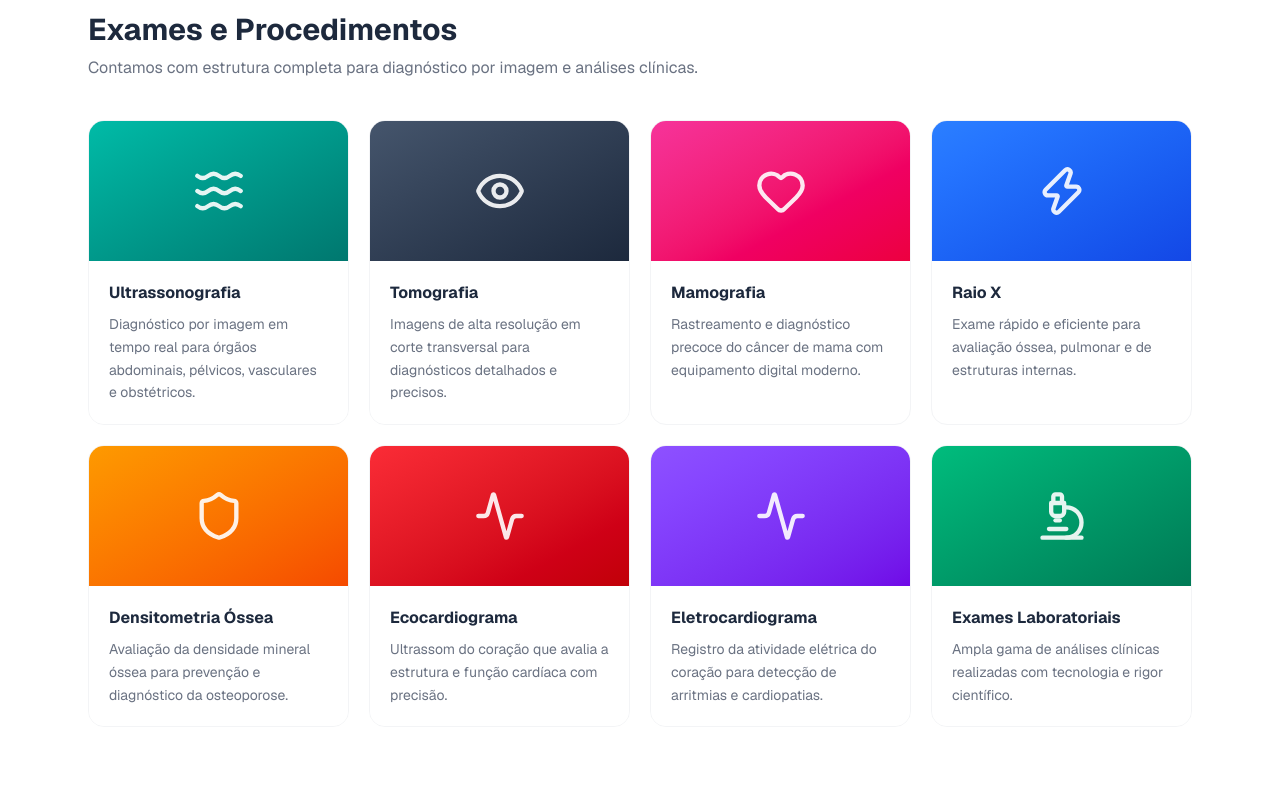
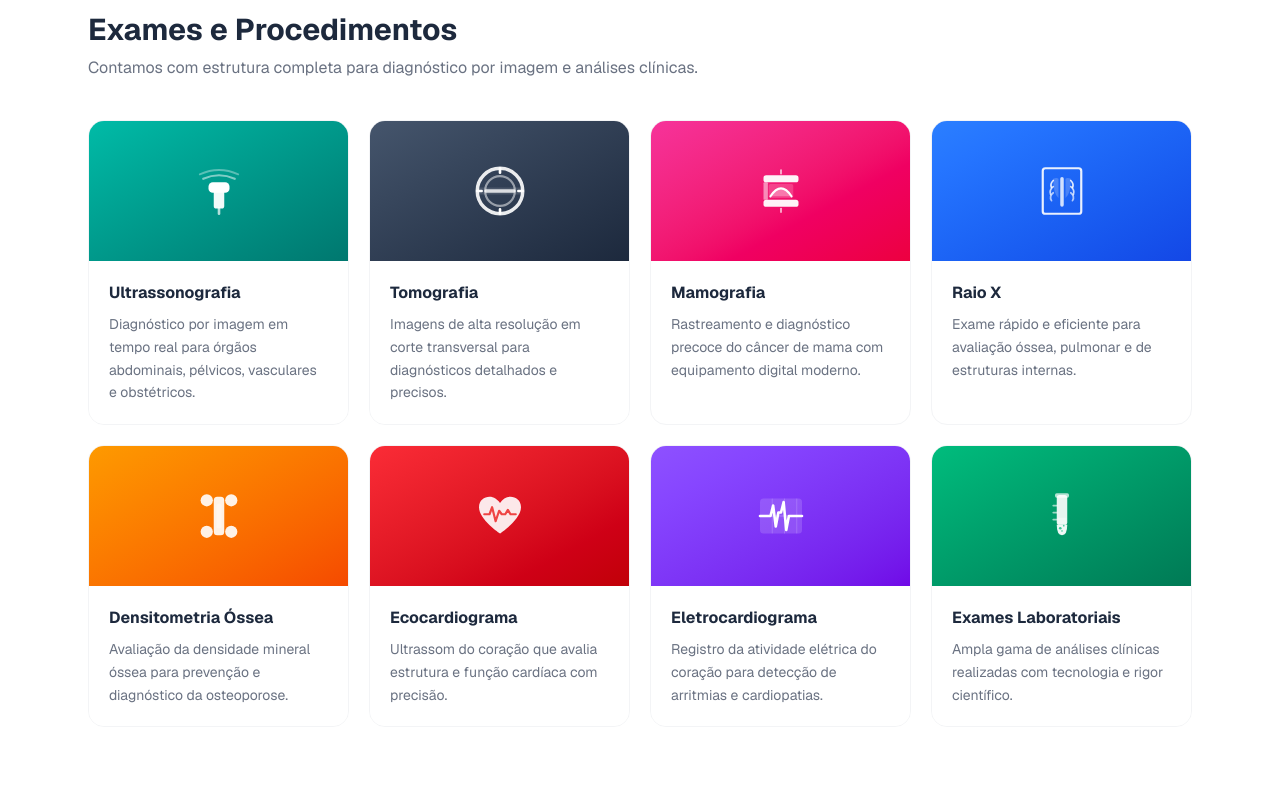
Before and after one commit to kassiodiascarvalho-creator/clinica-costa-campos, a Next.js app: page / in a window 1280 px wide. Shown: the part 1140-1940 px from the top of the page. Built offline with nearby package versions, Linux system fonts and the light colour scheme; no server answers; the database is empty.

Commit message:
feat: ícones médicos customizados em SVG para seção de exames

```diff
--- a/components/ExamsShowcase.tsx
+++ b/components/ExamsShowcase.tsx
@@ -1,53 +1,175 @@
-import { Activity, Heart, Zap, Microscope, Shield, Eye, Waves } from 'lucide-react'
-
 const exames = [
   {
     titulo: 'Ultrassonografia',
     descricao: 'Diagnóstico por imagem em tempo real para órgãos abdominais, pélvicos, vasculares e obstétricos.',
-    icon: Waves,
     cor: 'from-teal-500 to-teal-700',
+    icon: (
+      <svg viewBox="0 0 64 64" fill="none" xmlns="http://www.w3.org/2000/svg" className="w-14 h-14">
+        {/* Probe body */}
+        <rect x="26" y="30" width="12" height="22" rx="3" fill="white" opacity="0.95"/>
+        {/* Probe head */}
+        <rect x="20" y="22" width="24" height="12" rx="5" fill="white"/>
+        {/* Cabo */}
+        <line x1="32" y1="52" x2="32" y2="58" stroke="white" strokeWidth="3" strokeLinecap="round" opacity="0.7"/>
+        {/* Ondas de ultrassom */}
+        <path d="M14 18 Q32 10 50 18" stroke="white" strokeWidth="2.5" strokeLinecap="round" fill="none" opacity="0.5"/>
+        <path d="M10 13 Q32 3 54 13" stroke="white" strokeWidth="2" strokeLinecap="round" fill="none" opacity="0.35"/>
+      </svg>
+    ),
   },
   {
     titulo: 'Tomografia',
     descricao: 'Imagens de alta resolução em corte transversal para diagnósticos detalhados e precisos.',
-    icon: Eye,
     cor: 'from-slate-600 to-slate-800',
+    icon: (
+      <svg viewBox="0 0 64 64" fill="none" xmlns="http://www.w3.org/2000/svg" className="w-14 h-14">
+        {/* Anel externo do tomógrafo */}
+        <circle cx="32" cy="32" r="26" stroke="white" strokeWidth="4" opacity="0.9"/>
+        {/* Anel interno */}
+        <circle cx="32" cy="32" r="17" stroke="white" strokeWidth="2.5" opacity="0.5"/>
+        {/* Abertura (maca) */}
+        <rect x="6" y="28" width="52" height="8" rx="1" fill="white" opacity="0.12"/>
+        {/* Maca */}
+        <rect x="14" y="30" width="36" height="4" rx="2" fill="white" opacity="0.8"/>
+        {/* Indicadores de escaneamento */}
+        <line x1="32" y1="6" x2="32" y2="11" stroke="white" strokeWidth="3" strokeLinecap="round"/>
+        <line x1="32" y1="53" x2="32" y2="58" stroke="white" strokeWidth="3" strokeLinecap="round"/>
+        <line x1="6" y1="32" x2="11" y2="32" stroke="white" strokeWidth="3" strokeLinecap="round"/>
+        <line x1="53" y1="32" x2="58" y2="32" stroke="white" strokeWidth="3" strokeLinecap="round"/>
+      </svg>
+    ),
   },
   {
     titulo: 'Mamografia',
     descricao: 'Rastreamento e diagnóstico precoce do câncer de mama com equipamento digital moderno.',
-    icon: Heart,
     cor: 'from-pink-500 to-rose-600',
+    icon: (
+      <svg viewBox="0 0 64 64" fill="none" xmlns="http://www.w3.org/2000/svg" className="w-14 h-14">
+        {/* Placa superior */}
+        <rect x="12" y="14" width="40" height="8" rx="3" fill="white" opacity="0.95"/>
+        {/* Placa inferior */}
+        <rect x="12" y="42" width="40" height="8" rx="3" fill="white" opacity="0.95"/>
+        {/* Braço vertical esquerdo */}
+        <rect x="12" y="22" width="5" height="20" rx="1" fill="white" opacity="0.5"/>
+        {/* Área de compressão */}
+        <rect x="18" y="24" width="28" height="16" rx="2" fill="white" opacity="0.18"/>
+        {/* Silhueta mama */}
+        <path d="M20 38 Q32 20 44 38" stroke="white" strokeWidth="2.5" fill="white" fillOpacity="0.3" strokeLinecap="round"/>
+        {/* Seta de compressão */}
+        <line x1="32" y1="12" x2="32" y2="8" stroke="white" strokeWidth="2" strokeLinecap="round" opacity="0.7"/>
+        <line x1="32" y1="52" x2="32" y2="56" stroke="white" strokeWidth="2" strokeLinecap="round" opacity="0.7"/>
+      </svg>
+    ),
   },
   {
     titulo: 'Raio X',
     descricao: 'Exame rápido e eficiente para avaliação óssea, pulmonar e de estruturas internas.',
-    icon: Zap,
     cor: 'from-blue-500 to-blue-700',
+    icon: (
+      <svg viewBox="0 0 64 64" fill="none" xmlns="http://www.w3.org/2000/svg" className="w-14 h-14">
+        {/* Moldura do filme */}
+        <rect x="10" y="6" width="44" height="52" rx="3" stroke="white" strokeWidth="2.5" opacity="0.9"/>
+        {/* Costelas esquerda */}
+        <path d="M22 20 Q18 24 20 28" stroke="white" strokeWidth="2" strokeLinecap="round" opacity="0.85"/>
+        <path d="M22 27 Q17 31 19 36" stroke="white" strokeWidth="2" strokeLinecap="round" opacity="0.75"/>
+        <path d="M22 34 Q17 38 20 43" stroke="white" strokeWidth="2" strokeLinecap="round" opacity="0.65"/>
+        {/* Costelas direita */}
+        <path d="M42 20 Q46 24 44 28" stroke="white" strokeWidth="2" strokeLinecap="round" opacity="0.85"/>
+        <path d="M42 27 Q47 31 45 36" stroke="white" strokeWidth="2" strokeLinecap="round" opacity="0.75"/>
+        <path d="M42 34 Q47 38 44 43" stroke="white" strokeWidth="2" strokeLinecap="round" opacity="0.65"/>
+        {/* Coluna vertebral */}
+        <rect x="30" y="16" width="4" height="34" rx="2" fill="white" opacity="0.8"/>
+        {/* Pulmões */}
+        <path d="M22 18 Q22 36 28 40 L28 18 Q26 16 22 18Z" fill="white" opacity="0.2"/>
+        <path d="M42 18 Q42 36 36 40 L36 18 Q38 16 42 18Z" fill="white" opacity="0.2"/>
+      </svg>
+    ),
   },
   {
     titulo: 'Densitometria Óssea',
     descricao: 'Avaliação da densidade mineral óssea para prevenção e diagnóstico da osteoporose.',
-    icon: Shield,
     cor: 'from-amber-500 to-orange-600',
+    icon: (
+      <svg viewBox="0 0 64 64" fill="none" xmlns="http://www.w3.org/2000/svg" className="w-14 h-14">
+        {/* Osso longo — formato clássico */}
+        {/* Epífise superior esquerda */}
+        <circle cx="18" cy="14" r="7" fill="white" opacity="0.9"/>
+        {/* Epífise superior direita */}
+        <circle cx="46" cy="14" r="7" fill="white" opacity="0.9"/>
+        {/* Diáfise (corpo) */}
+        <rect x="26" y="10" width="12" height="44" rx="4" fill="white" opacity="0.9"/>
+        {/* Epífise inferior esquerda */}
+        <circle cx="18" cy="50" r="7" fill="white" opacity="0.9"/>
+        {/* Epífise inferior direita */}
+        <circle cx="46" cy="50" r="7" fill="white" opacity="0.9"/>
+        {/* Traço interno (medula) */}
+        <rect x="29" y="18" width="6" height="28" rx="3" fill="white" opacity="0.3"/>
+      </svg>
+    ),
   },
   {
     titulo: 'Ecocardiograma',
-    descricao: 'Ultrassom do coração que avalia a estrutura e função cardíaca com precisão.',
-    icon: Activity,
+    descricao: 'Ultrassom do coração que avalia estrutura e função cardíaca com precisão.',
     cor: 'from-red-500 to-red-700',
+    icon: (
+      <svg viewBox="0 0 64 64" fill="none" xmlns="http://www.w3.org/2000/svg" className="w-14 h-14">
+        {/* Coração */}
+        <path d="M32 52 C32 52 8 36 8 22 C8 14 14 10 20 10 C25 10 29 13 32 17 C35 13 39 10 44 10 C50 10 56 14 56 22 C56 36 32 52 32 52Z" fill="white" opacity="0.9"/>
+        {/* Linha de ECG sobre o coração */}
+        <path d="M14 30 L20 30 L23 22 L27 38 L31 26 L34 30 L38 30 L41 25 L44 30 L50 30" stroke="#ef4444" strokeWidth="2.5" strokeLinecap="round" strokeLinejoin="round" fill="none"/>
+      </svg>
+    ),
   },
   {
     titulo: 'Eletrocardiograma',
     descricao: 'Registro da atividade elétrica do coração para detecção de arritmias e cardiopatias.',
-    icon: Activity,
     cor: 'from-violet-500 to-violet-700',
+    icon: (
+      <svg viewBox="0 0 64 64" fill="none" xmlns="http://www.w3.org/2000/svg" className="w-14 h-14">
+        {/* Papel de ECG — fundo */}
+        <rect x="8" y="12" width="48" height="40" rx="4" fill="white" opacity="0.15"/>
+        {/* Grade leve */}
+        <line x1="8" y1="32" x2="56" y2="32" stroke="white" strokeWidth="1" opacity="0.3"/>
+        <line x1="22" y1="12" x2="22" y2="52" stroke="white" strokeWidth="1" opacity="0.2"/>
+        <line x1="36" y1="12" x2="36" y2="52" stroke="white" strokeWidth="1" opacity="0.2"/>
+        <line x1="50" y1="12" x2="50" y2="52" stroke="white" strokeWidth="1" opacity="0.2"/>
+        {/* Traçado ECG */}
+        <path
+          d="M8 32 L16 32 L20 32 L23 20 L26 44 L29 28 L32 28 L35 16 L38 48 L41 32 L44 32 L56 32"
+          stroke="white"
+          strokeWidth="3"
+          strokeLinecap="round"
+          strokeLinejoin="round"
+          fill="none"
+        />
+      </svg>
+    ),
   },
   {
     titulo: 'Exames Laboratoriais',
     descricao: 'Ampla gama de análises clínicas realizadas com tecnologia e rigor científico.',
-    icon: Microscope,
     cor: 'from-emerald-500 to-emerald-700',
+    icon: (
+      <svg viewBox="0 0 64 64" fill="none" xmlns="http://www.w3.org/2000/svg" className="w-14 h-14">
+        {/* Tubo de ensaio */}
+        <rect x="26" y="8" width="12" height="34" rx="3" fill="white" opacity="0.9"/>
+        {/* Fundo arredondado do tubo */}
+        <path d="M26 42 Q26 54 32 54 Q38 54 38 42" fill="white" opacity="0.9"/>
+        {/* Líquido interno */}
+        <rect x="27" y="34" width="10" height="10" fill="white" opacity="0.35"/>
+        <path d="M27 44 Q27 53 32 53 Q37 53 37 44" fill="white" opacity="0.35"/>
+        {/* Marcações laterais */}
+        <line x1="26" y1="20" x2="22" y2="20" stroke="white" strokeWidth="2" strokeLinecap="round" opacity="0.6"/>
+        <line x1="26" y1="28" x2="22" y2="28" stroke="white" strokeWidth="2" strokeLinecap="round" opacity="0.6"/>
+        <line x1="26" y1="36" x2="22" y2="36" stroke="white" strokeWidth="2" strokeLinecap="round" opacity="0.6"/>
+        {/* Tampa/rolha */}
+        <rect x="24" y="6" width="16" height="5" rx="2" fill="white" opacity="0.7"/>
+        {/* Bolhinhas (reação) */}
+        <circle cx="30" cy="46" r="1.5" fill="#10b981" opacity="0.8"/>
+        <circle cx="34" cy="43" r="1" fill="#10b981" opacity="0.7"/>
+        <circle cx="32" cy="49" r="1" fill="#10b981" opacity="0.6"/>
+      </svg>
+    ),
   },
 ]
 
@@ -61,9 +183,7 @@ export default function ExamsShowcase() {
         </p>
 
         <div className="grid grid-cols-1 sm:grid-cols-2 lg:grid-cols-4 gap-5">
-          {exames.map((exame) => {
-            const Icon = exame.icon
-            return (
+          {exames.map((exame) => (
             <div
               key={exame.titulo}
               className="rounded-2xl overflow-hidden border border-gray-100 hover:shadow-xl transition-all"
@@ -73,7 +193,7 @@ export default function ExamsShowcase() {
                 className={`bg-gradient-to-br ${exame.cor} flex items-center justify-center`}
                 style={{ height: 140 }}
               >
-                  <Icon size={52} className="text-white opacity-90" />
+                {exame.icon}
               </div>
 
               {/* Texto */}
@@ -82,8 +202,7 @@ export default function ExamsShowcase() {
                 <p className="text-gray-500 text-sm mt-2 leading-relaxed">{exame.descricao}</p>
               </div>
             </div>
-            )
-          })}
+          ))}
         </div>
       </div>
     </section>
```
Lines whose indentation alone changed are shown as unchanged.
